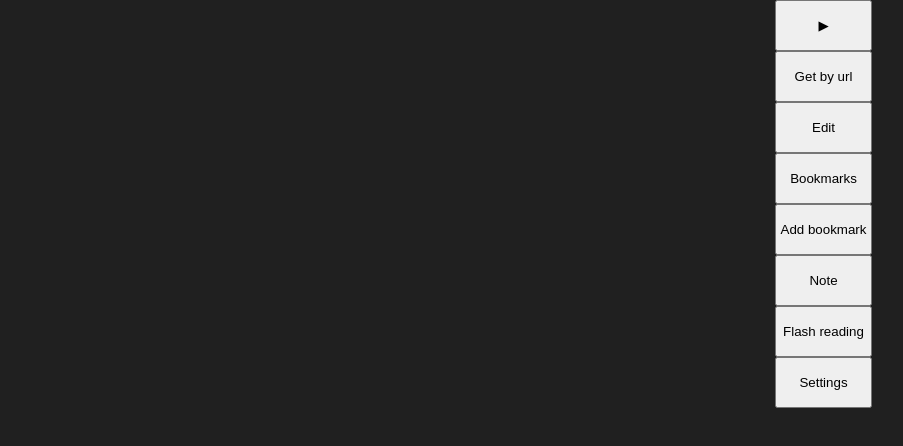
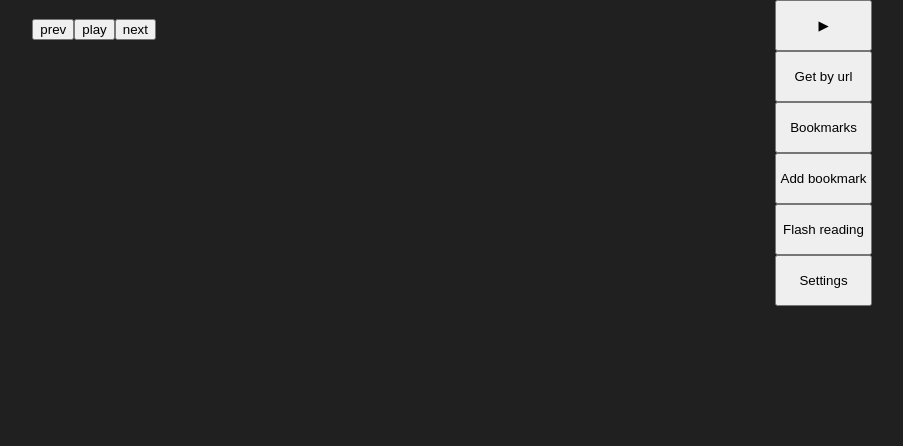
Before and after one commit to tahmdev/easyreader, a React (Create React App) app: page / in a window 1280 px wide. Both pictures are taken after a click on the button "Flash reading". Shown: the top 446 px of the page, without its empty margins (196-1099 px from the left). Built offline with nearby package versions, Linux system fonts and the light colour scheme.

Commit message:
Add flash reading functionality

```diff
--- /dev/null
+++ b/src/components/Flash.tsx
@@ -0,0 +1,62 @@
+import React, { useEffect, useRef, useState } from "react";
+import { setFlashIndex } from "../redux/slices/flashSlice";
+import { useAppDispatch, useAppSelector } from "../redux/typedHooks";
+import { htmlToElement } from "../utils/htmlToElement";
+
+interface Props {}
+export const Flash: React.FC<Props> = () => {
+  const article = useAppSelector((state) => state.article.value);
+  const flashIdx = useAppSelector((state) => state.flash.value);
+  const speed = Number(
+    useAppSelector(
+      (state) =>
+        state.settings.value
+          .filter((el) => el.title === "Flash")[0]
+          .settings.filter((el) => el.label === "Speed")[0].value
+    )
+  );
+  const dispatch = useAppDispatch();
+  const [playing, setPlaying] = useState(false);
+  const timer = useRef<any>(null);
+  const [text, setText] = useState<string[]>([]);
+
+  useEffect(() => {
+    if (article) {
+      const arr = htmlToElement(article.content)
+        ?.textContent?.replaceAll(/([a-z]|\.)([A-Z])/g, "$1 $2")
+        .split(/\s+/);
+      if (arr) setText(arr.filter((el) => el));
+    }
+  }, []);
+
+  const next = () => {
+    if (flashIdx <= text.length) {
+      dispatch(setFlashIndex({ value: flashIdx + 1 }));
+    }
+  };
+
+  const prev = () => {
+    if (flashIdx > 0) {
+      dispatch(setFlashIndex({ value: flashIdx - 1 }));
+    }
+  };
+
+  useEffect(() => {
+    if (playing) {
+      timer.current = setTimeout(() => {
+        next();
+      }, speed);
+    } else {
+      clearInterval(timer.current);
+    }
+  }, [playing, next]);
+
+  return (
+    <div className="flash-reader">
+      <p> {text[flashIdx]} </p>
+      <button onClick={prev}>prev</button>
+      <button onClick={() => setPlaying(!playing)}>play</button>
+      <button onClick={next}>next</button>
+    </div>
+  );
+};
--- a/src/components/Reader-sidebar.tsx
+++ b/src/components/Reader-sidebar.tsx
@@ -3,12 +3,12 @@ import { GetByURL } from "./GetByUrl";
 import { displayType } from "./Reader";
 
 interface Props {
-  setShowSettings: Dispatch<SetStateAction<displayType>>;
+  setDisplay: Dispatch<SetStateAction<displayType>>;
   addBookmark: () => void;
   updateArticle: () => void;
 }
 export const ReaderSidebar: React.FC<Props> = ({
-  setShowSettings,
+  setDisplay,
   addBookmark,
   updateArticle,
 }) => {
@@ -21,15 +21,9 @@ export const ReaderSidebar: React.FC<Props> = ({
       fn: () => setShowGetByUrl((prev) => !prev),
     },
     {
-      label: "Edit",
-      fn: () => console.log("b"),
-    },
-    {
       label: "Bookmarks",
       fn: () => {
-        setShowSettings((prev) =>
-          prev !== "bookmarks" ? "bookmarks" : "reader"
-        );
+        setDisplay((prev) => (prev !== "bookmarks" ? "bookmarks" : "reader"));
         updateArticle();
       },
     },
@@ -38,19 +32,16 @@ export const ReaderSidebar: React.FC<Props> = ({
       fn: () => addBookmark(),
     },
     {
-      label: "Note",
-      fn: () => console.log("article"),
-    },
-    {
       label: "Flash reading",
-      fn: () => console.log("a"),
+      fn: () => {
+        setDisplay((prev) => (prev !== "flash" ? "flash" : "reader"));
+        updateArticle();
+      },
     },
     {
       label: "Settings",
       fn: () => {
-        setShowSettings((prev) =>
-          prev !== "settings" ? "settings" : "reader"
-        );
+        setDisplay((prev) => (prev !== "settings" ? "settings" : "reader"));
         updateArticle();
       },
     },
--- a/src/components/Reader.tsx
+++ b/src/components/Reader.tsx
@@ -7,10 +7,11 @@ import { getTopElement } from "../utils/getTopElement";
 import { indexOfElement } from "../utils/indexOfElement";
 import { removeClassFromAll } from "../utils/removeClassFromAll";
 import { Bookmarks } from "./Bookmarks";
+import { Flash } from "./Flash";
 import { ReaderSidebar } from "./Reader-sidebar";
 import { Settings } from "./Settings";
 
-export type displayType = "reader" | "settings" | "bookmarks";
+export type displayType = "reader" | "settings" | "bookmarks" | "flash";
 
 interface Props {}
 export const Reader: React.FC<Props> = () => {
@@ -108,9 +109,10 @@ export const Reader: React.FC<Props> = () => {
         {display === "bookmarks" && (
           <Bookmarks setDisplay={setDisplay} setRedirect={setRedirect} />
         )}
+        {display === "flash" && <Flash />}
       </div>
       <ReaderSidebar
-        setShowSettings={setDisplay}
+        setDisplay={setDisplay}
         addBookmark={addBookmark}
         updateArticle={updateArticle}
       />
--- /dev/null
+++ b/src/redux/slices/flashSlice.ts
@@ -0,0 +1,23 @@
+import { createSlice, PayloadAction } from "@reduxjs/toolkit";
+
+interface IState {
+  value: any;
+}
+interface IPayload {
+  value: number;
+}
+
+const initialState = { value: 0 } as IState;
+
+export const flashSlice = createSlice({
+  name: "flash",
+  initialState: initialState,
+  reducers: {
+    setFlashIndex: (state, action: PayloadAction<IPayload>) => {
+      state.value = action.payload.value;
+    },
+  },
+});
+
+export const { setFlashIndex } = flashSlice.actions;
+export const flashReducer = flashSlice.reducer;
--- a/src/redux/store.ts
+++ b/src/redux/store.ts
@@ -2,6 +2,7 @@ import { configureStore } from "@reduxjs/toolkit";
 import { localStorageMiddleware } from "./middleware";
 import { articleReducer } from "./slices/articleSlice";
 import { bookmarksReducer } from "./slices/bookmarksSlice";
+import { flashReducer } from "./slices/flashSlice";
 import settingReducer from "./slices/settingSlice";
 
 export const store = configureStore({
@@ -9,6 +10,7 @@ export const store = configureStore({
     settings: settingReducer,
     article: articleReducer,
     bookmarks: bookmarksReducer,
+    flash: flashReducer,
   },
   middleware: (getDefaultMiddleware) =>
     getDefaultMiddleware().concat(localStorageMiddleware),
--- /dev/null
+++ b/src/utils/htmlToElement.ts
@@ -0,0 +1,5 @@
+export const htmlToElement = (html: string) => {
+  let template = document.createElement("template");
+  template.innerHTML = html.trim();
+  return template.content.firstChild;
+};
```
